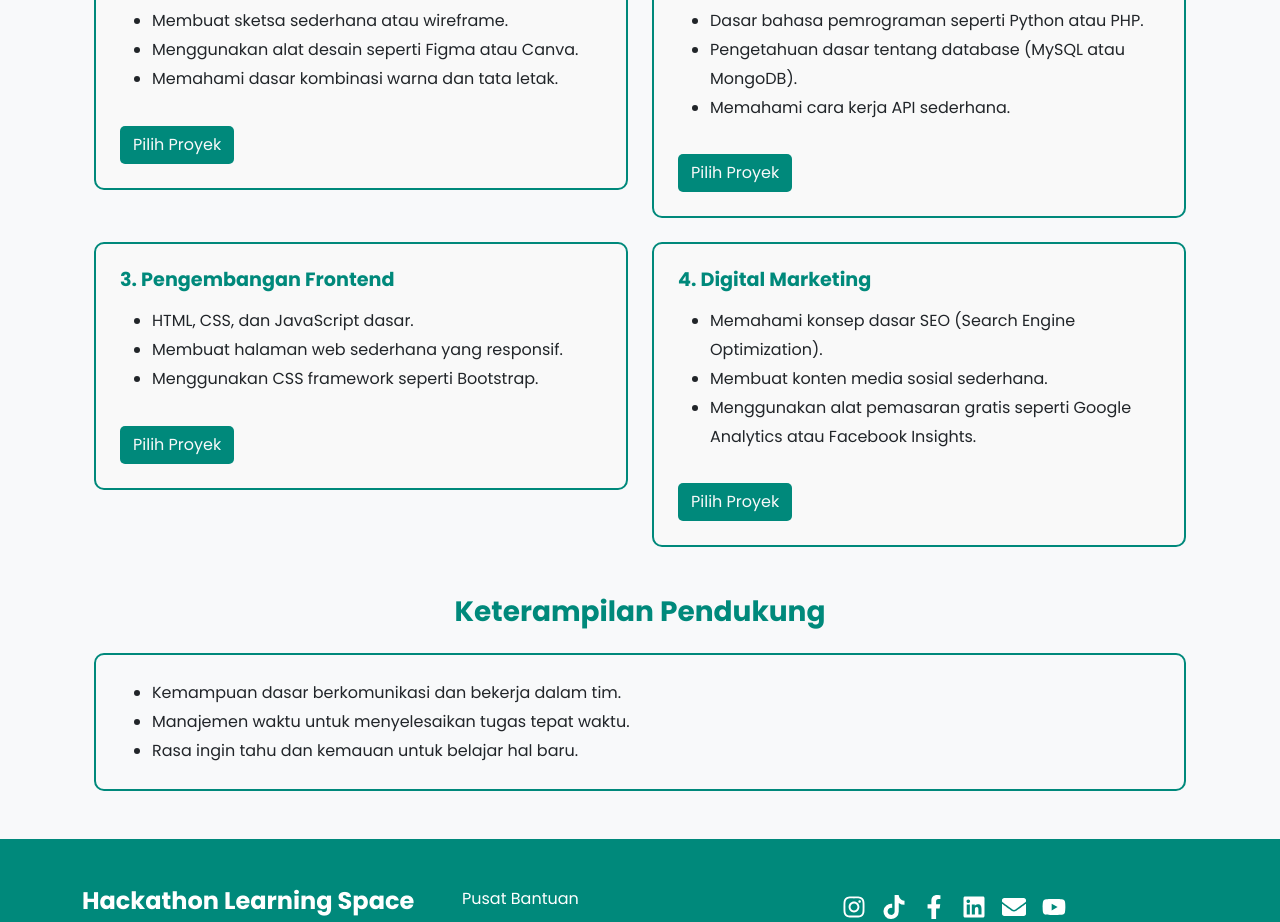
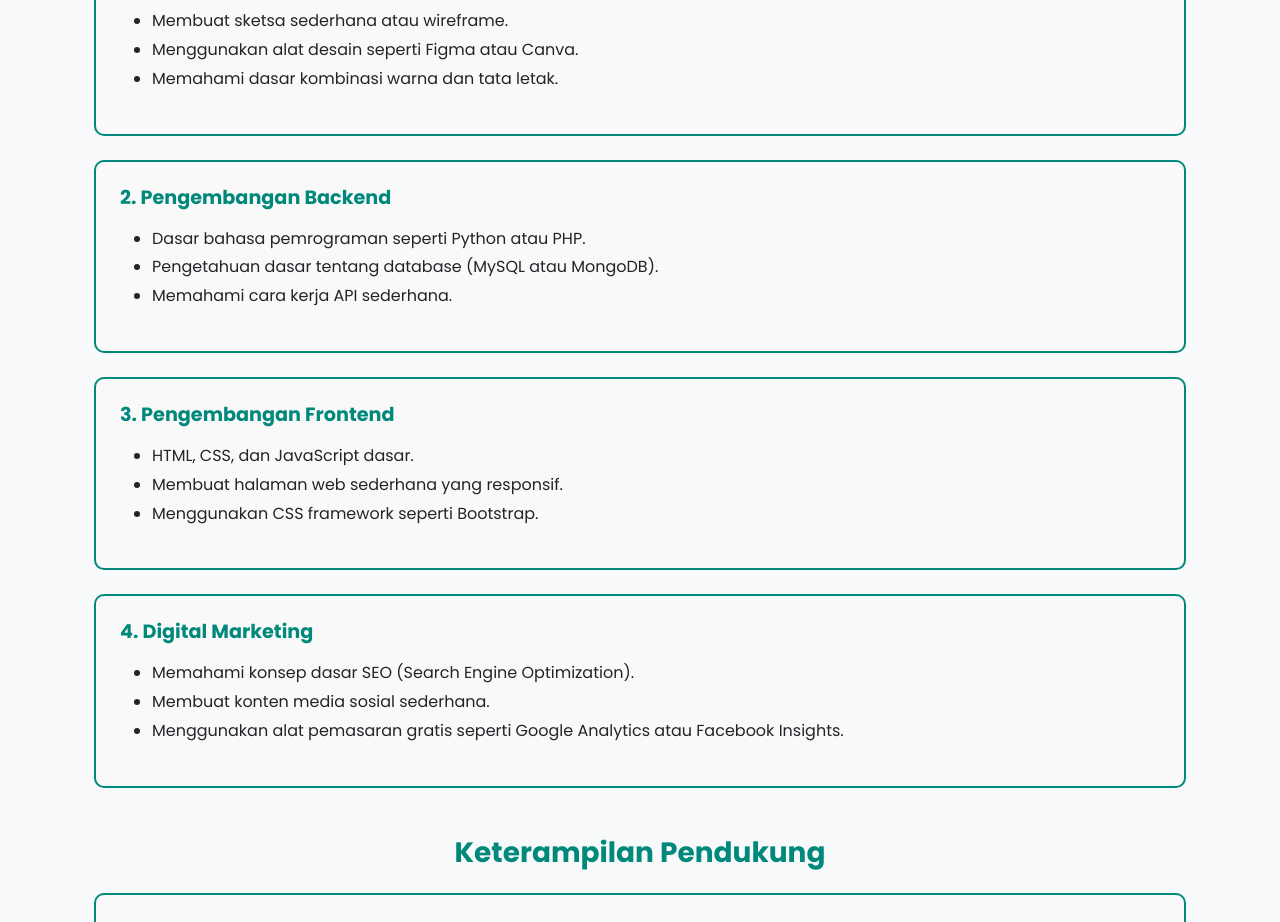
Before and after one commit to lluuvvii/hackathon_learning_space, a Next.js app: page /projects in a window 1280 px wide. Shown: the part 1000-1922 px from the top of the page. Built offline with nearby package versions, Linux system fonts and the light colour scheme.

Commit message:
update layout projects & delete mulay proyek

```diff
--- a/src/app/projects/page.tsx
+++ b/src/app/projects/page.tsx
@@ -192,7 +192,7 @@ const ProjectsPage = () => {
             <div className='row g-4'>
               {/* Skill Item */}
               {skills.map((skill, index) => (
-                <div className='col-md-6' key={index}>
+                <div className='col-sm-12' key={index}>
                   <div
                     className='p-4'
                     style={{
@@ -214,15 +214,6 @@ const ProjectsPage = () => {
                         </li>
                       ))}
                     </ul>
-                    <button
-                      className='btn text-light mt-3'
-                      style={{
-                        backgroundColor: '#00897B',
-                        borderRadius: '5px',
-                      }}
-                    >
-                      Pilih Proyek
-                    </button>
                   </div>
                 </div>
               ))}
```
